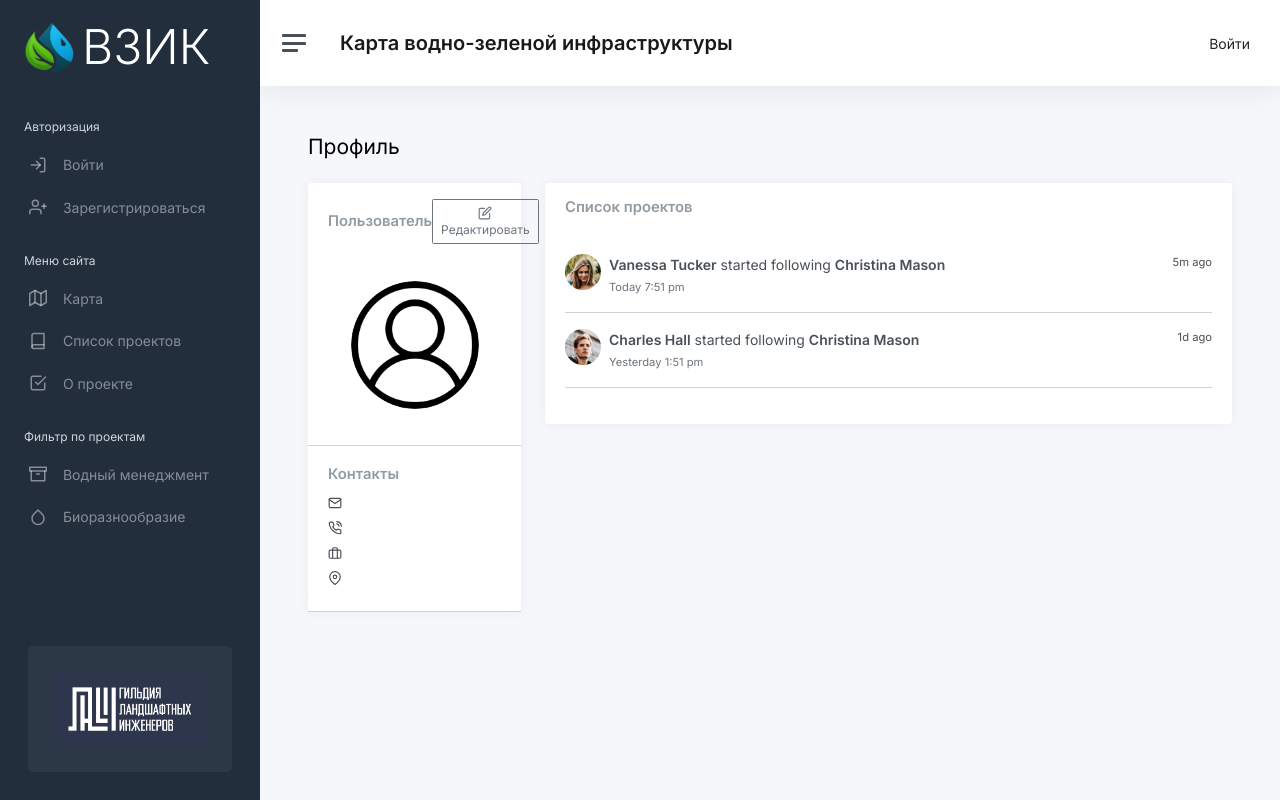
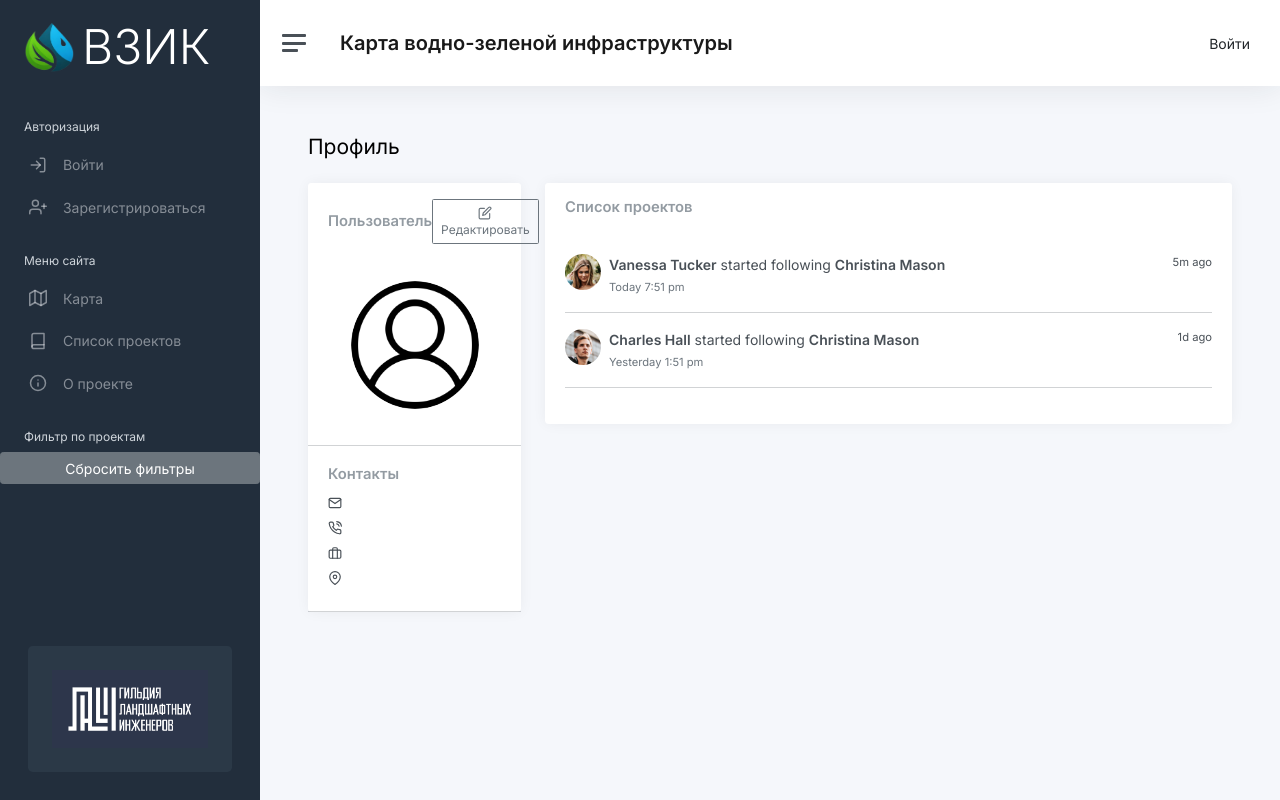
Before and after one commit to VerP404/WaterGreenMap, a Django app: page /profile/ in a window 1280 px wide. Run offline with Django 5.2, Linux system fonts and the light colour scheme; some libraries are stand-ins or nearby versions.

Commit message:
фильтрация в сайдбаре - пока не доделана

```diff
--- a/map_app/templates/includes/sidebar.html
+++ b/map_app/templates/includes/sidebar.html
@@ -7,9 +7,7 @@
         </a>
         <ul class="sidebar-nav">
             {% if user.is_authenticated %}
-            <li class="sidebar-header">
-                Профиль
-            </li>
+            <li class="sidebar-header">Профиль</li>
             <li class="sidebar-item {% if request.resolver_match.url_name == 'profile' %}active{% endif %}">
                 <a class="sidebar-link" href="{% url 'profile' %}">
                     <i class="align-middle" data-feather="user"></i> <span class="align-middle">Профиль</span>
@@ -24,9 +22,7 @@
                 </form>
             </li>
             {% else %}
-            <li class="sidebar-header">
-                Авторизация
-            </li>
+            <li class="sidebar-header">Авторизация</li>
             <li class="sidebar-item">
                 <a class="sidebar-link" href="{% url 'signin' %}">
                     <i class="align-middle" data-feather="log-in"></i> <span class="align-middle">Войти</span>
@@ -39,9 +35,7 @@
             </li>
             {% endif %}
 
-            <li class="sidebar-header">
-                Меню сайта
-            </li>
+            <li class="sidebar-header">Меню сайта</li>
             <li class="sidebar-item {% if request.resolver_match.url_name == 'map' %}active{% endif %}">
                 <a class="sidebar-link" href="{% url 'map' %}">
                     <i class="align-middle" data-feather="map"></i> <span class="align-middle">Карта</span>
@@ -54,44 +48,32 @@
             </li>
             <li class="sidebar-item {% if request.resolver_match.url_name == 'map' %}active{% endif %}">
                 <a class="sidebar-link" href="{% url 'map' %}">
-                    <i class="align-middle" data-feather="check-square"></i> <span class="align-middle">О проекте</span>
+                    <i class="align-middle" data-feather="info"></i> <span class="align-middle">О проекте</span>
                 </a>
             </li>
+
             <li class="sidebar-header">Фильтр по проектам</li>
-            <li class="sidebar-item">
-                <a class="sidebar-link" data-bs-toggle="collapse" data-bs-target="#submenu-green-management"
-                   aria-expanded="false">
-                    <i class="align-middle" data-feather="archive"></i> <span
-                        class="align-middle">Водный менеджмент</span>
-                </a>
-                <ul id="submenu-green-management" class="sidebar-dropdown list-unstyled collapse">
-                    <li class="sidebar-item"><a class="sidebar-link" href="#"><i class="align-middle"
-                                                                                 data-feather="archive"></i> Дождевой
-                        сад</a></li>
-                    <li class="sidebar-item"><a class="sidebar-link" href="#"><i class="align-middle"
-                                                                                 data-feather="archive"></i>
-                        Биодренажная канава</a></li>
-                    <li class="sidebar-item"><a class="sidebar-link" href="#"><i class="align-middle"
-                                                                                 data-feather="archive"></i> Зеленая
-                        крыша</a></li>
-                </ul>
-            </li>
-            <li class="sidebar-item">
-                <a class="sidebar-link" data-bs-toggle="collapse" data-bs-target="#submenu-biodiversity"
-                   aria-expanded="false">
-                    <i class="align-middle" data-feather="droplet"></i> <span
-                        class="align-middle">Биоразнообразие</span>
-                </a>
-                <ul id="submenu-biodiversity" class="sidebar-dropdown list-unstyled collapse">
-                    <li class="sidebar-item"><a class="sidebar-link" href="#"><i class="align-middle"
-                                                                                 data-feather="droplet"></i> Тип подменю
-                        1</a></li>
-                    <li class="sidebar-item"><a class="sidebar-link" href="#"><i class="align-middle"
-                                                                                 data-feather="droplet"></i> Тип подменю
-                        2</a></li>
-                    <li class="sidebar-item"><a class="sidebar-link" href="#"><i class="align-middle"
-                                                                                 data-feather="droplet"></i> Тип подменю
-                        3</a></li>
+<li class="sidebar-item">
+                <button id="reset-filters" class="btn btn-secondary w-100 mb-3">Сбросить фильтры</button>
+                <ul class="sidebar-dropdown list-unstyled">
+                    {% for category in categories %}
+                    <li class="sidebar-item">
+                        <a class="sidebar-link category-filter" data-category-id="{{ category.id }}">
+                            <i class="align-middle" style="color: {{ category.color }};" data-feather="archive"></i> <span class="align-middle">{{ category.name }}</span>
+                        </a>
+                        <ul class="list-unstyled">
+                            {% for type in types %}
+                                {% if type.category.id == category.id %}
+                                <li class="sidebar-item">
+                                    <a class="sidebar-link type-filter" data-type-id="{{ type.id }}">
+                                        <i class="align-middle" style="color: {{ type.color }};" data-feather="circle"></i> {{ type.name }}
+                                    </a>
+                                </li>
+                                {% endif %}
+                            {% endfor %}
+                        </ul>
+                    </li>
+                    {% endfor %}
                 </ul>
             </li>
         </ul>
@@ -104,6 +86,52 @@
         </div>
     </div>
 </nav>
+
+<script>
+    document.addEventListener('DOMContentLoaded', function() {
+        // Сбросить фильтры
+        document.getElementById('reset-filters').addEventListener('click', function() {
+            document.querySelectorAll('.category-filter, .type-filter').forEach(function(link) {
+                link.classList.remove('active');
+            });
+            updateMap();
+        });
+
+        // Обновить карту при изменении фильтров
+        document.querySelectorAll('.category-filter').forEach(function(link) {
+            link.addEventListener('click', function() {
+                document.querySelectorAll('.category-filter').forEach(function(link) {
+                    link.classList.remove('active');
+                });
+                link.classList.add('active');
+                updateMap();
+            });
+        });
+
+        document.querySelectorAll('.type-filter').forEach(function(link) {
+            link.addEventListener('click', function() {
+                link.classList.toggle('active');
+                updateMap();
+            });
+        });
+
+        function updateMap() {
+            var selectedCategories = Array.from(document.querySelectorAll('.category-filter.active')).map(function(link) {
+                return link.dataset.categoryId;
+            });
+
+            var selectedTypes = Array.from(document.querySelectorAll('.type-filter.active')).map(function(link) {
+                return link.dataset.typeId;
+            });
+
+            var url = new URL(window.location.href);
+            url.searchParams.set('categories', selectedCategories.join(','));
+            url.searchParams.set('types', selectedTypes.join(','));
+
+            window.location.href = url.toString();
+        }
+    });
+</script>
 
 <style>
     .navbar-brand {
--- a/map_app/views.py
+++ b/map_app/views.py
@@ -1,19 +1,46 @@
+import json
 import logging
 import os
 
 from django.contrib.auth.decorators import login_required
+from django.core.serializers.json import DjangoJSONEncoder
 from django.http import JsonResponse
 from django.shortcuts import render, redirect
 
 from WaterGreenMap import settings
 from map_app.forms import ProjectForm, PhotoFormSet, VideoFormSet, LinkFormSet
-from map_app.models import Type, Link, Video, Photo
+from map_app.models import Type, Link, Video, Photo, Project, Category
 from django.contrib import messages
 
 
 def map(request):
-    return render(request, 'pages/map.html')
+    categories = Category.objects.all()
+    types = Type.objects.all()
 
+    filtered_projects = Project.objects.filter(is_published=True).select_related('main_type', 'main_type__category')
+
+    category_ids = request.GET.get('categories', '').split(',')
+    type_ids = request.GET.get('types', '').split(',')
+
+    if category_ids != ['']:
+        filtered_projects = filtered_projects.filter(main_type__category_id__in=category_ids)
+
+    if type_ids != ['']:
+        filtered_projects = filtered_projects.filter(main_type_id__in=type_ids)
+
+    projects_data = json.dumps(
+        list(filtered_projects.values(
+            'title', 'description', 'latitude', 'longitude',
+            'main_type__color', 'main_type__category__color'
+        )),
+        cls=DjangoJSONEncoder
+    )
+
+    return render(request, 'pages/map.html', {
+        'projects_data': projects_data,
+        'categories': categories,
+        'types': types
+    })
 
 def profile_view(request):
     return render(request, 'pages/profile.html')
```
Also changed, not shown: map_app/static/js/map.js (+32 -0 lines), map_app/templates/pages/map.html (+7 -0 lines).
